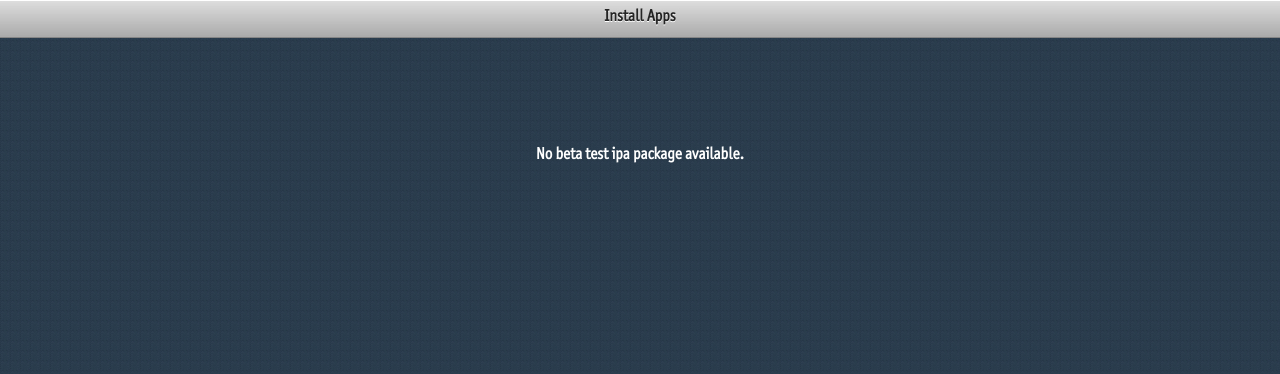
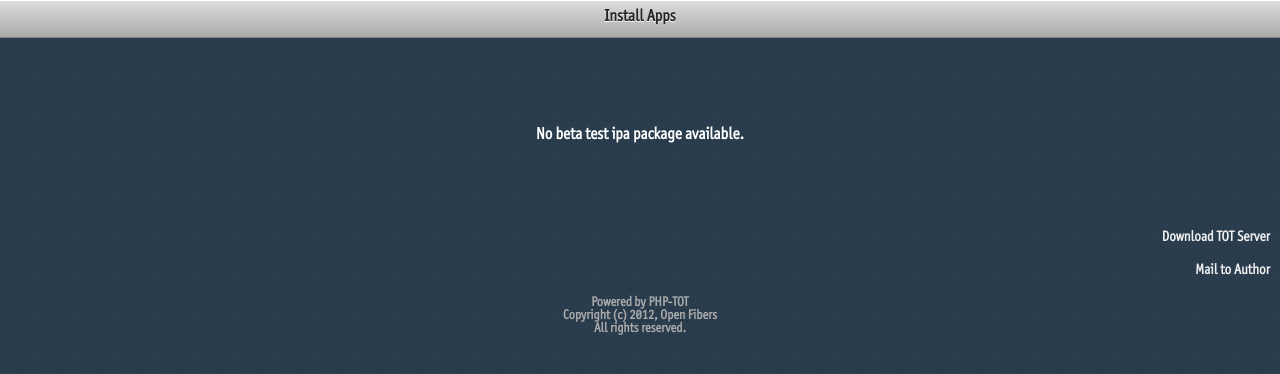
Before and after one commit to xcodefarfetchina/php-tot, a PHP site: page / in a window 1280 px wide. Shown: the top 374 px of the page. Run offline with PHP 8.4, Linux system fonts and the light colour scheme.

Commit message:
Index page footer added

```diff
--- a/index.php
+++ b/index.php
@@ -16,9 +16,13 @@
 /*背景*/
 body {background:#283b4c; background-image:url(Images/Background.png); background-repeat:repeat; margin:0; padding:0; font-family:AxelRegular,helvetica,arial,sans-serif; font-size:16px;}
 /*标题Label默认属性*/
-h1 {margin:0; padding:0; font-size:13px;text-align:center;}
+h1 {margin:0; padding:0; font-size:13px;text-align:center; color: #aaa}
 /*普通Label默认属性*/
 p {font-size:13px;}
+
+a:link{text-decoration:none}
+a:visited{text-decoration:none}
+a:hover {text-decoration:none}
 
 /*顶部NavigationBar布局*/
 #header {height:38px; background-image:url(Images/HeaderTitle.png);  margin:0 auto;}
@@ -49,10 +53,12 @@ p {font-size:13px;}
 /*标记时间的label*/
 .cellDateLabel {padding-left: 0px; overflow: hidden; width: 165px; height: 21px; font-size: 16px; margin-top: -17px; color: #3668ff}
 /*MoreButtonButton*/
-.moreButton { width: 65px; height: 24px; margin-top: -37px; position: absolute; right: 40px;}
+.moreButton {width: 65px; height: 24px; margin-top: -37px; position: absolute; right: 40px;}
 .moreButton a {width: 65px; height: 24px; padding-top: 16px; padding-left: 10px; padding-right: 10px}
 
-.errorLabel	{padding-top: 108px;font-size:16px; font-family:AxelRegular; color:#fff;}
+.errorLabel {padding-top: 88px;font-size:16px; font-family:AxelRegular; color:#fff;}
+.downloadLabel {position: absolute; right: 10px; font-size:14px; font-family:AxelRegular; color:#eee;}
+.contractMeLabel {position: absolute; right: 10px; font-size:14px; font-family:AxelRegular; color:#eee;}
 
 </style>
 </head>
@@ -62,6 +68,8 @@ p {font-size:13px;}
 <div id="header">
 	<h1 class="headerTitle">Install Apps</h1>
 </div>
+
+<!-- 以上是Header -->
 
 <?php
 	require 'Classes/TOTClasses/GetVersionList.php';
@@ -122,5 +130,27 @@ p {font-size:13px;}
 	}
 ?>
 
+<!-- 以下是Footer -->
+
+<div style="height:88px;">
+</div>
+<div style="height:33px;">
+	<a href="http://github.com/openfibers/php-tot">
+		<h1 class="downloadLabel">Download TOT Server</h1>
+	</a>
+</div>
+<div style="height:33px;">
+	<a href="mailto:openfibers@gmail.com">
+		<div>
+		<h1 class="contractMeLabel">Mail to Author</h1>
+		</div>
+	</a>
+</div>
+
+<h1>Powered by PHP-TOT</h1>
+<h1>Copyright (c) 2012, Open Fibers</h1>
+<h1 style="height:33px">All rights reserved.</h1>
+
+
 </body>
 </html>
```
Also changed, not shown: testindex.html (+32 -3 lines).
